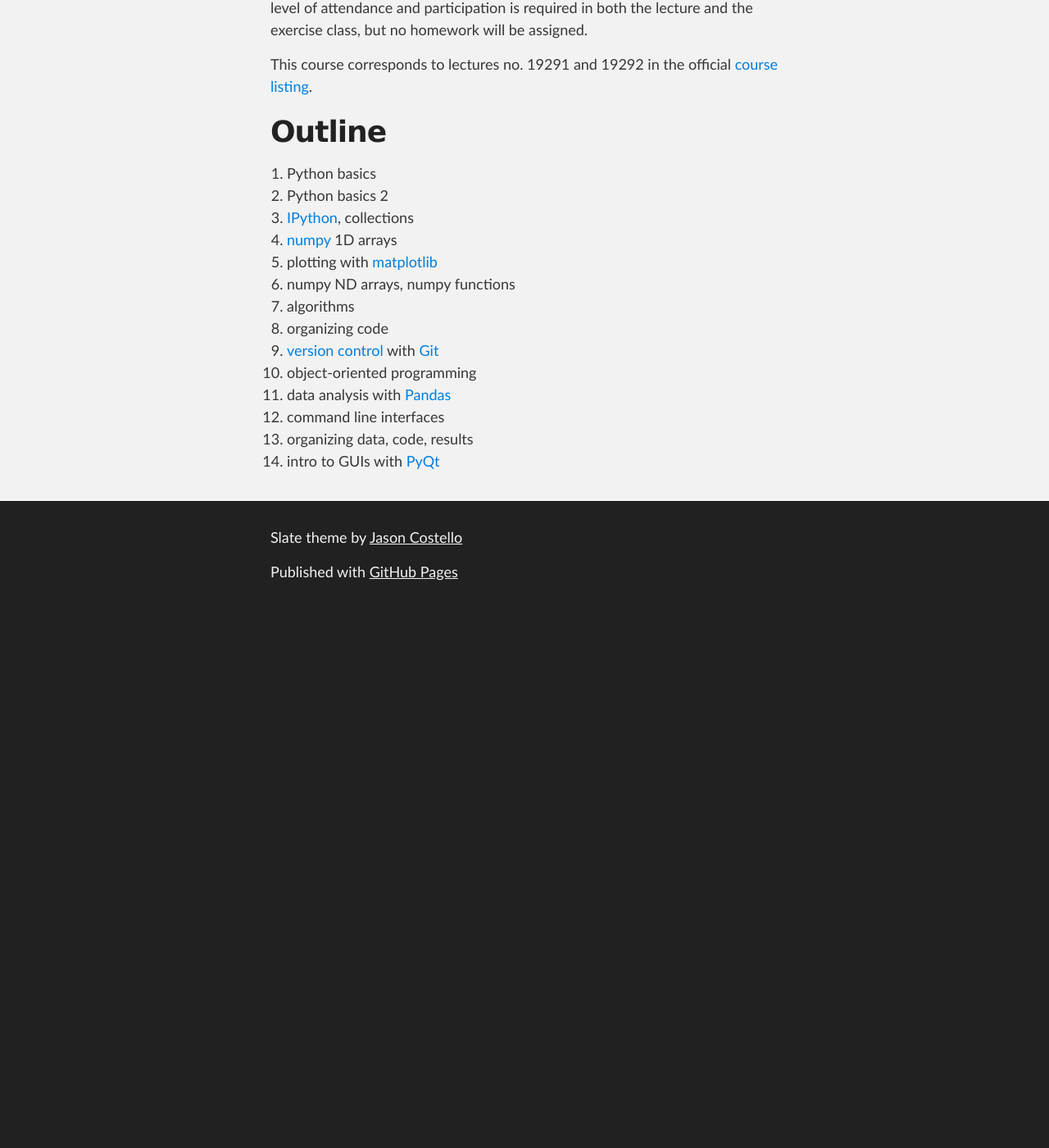
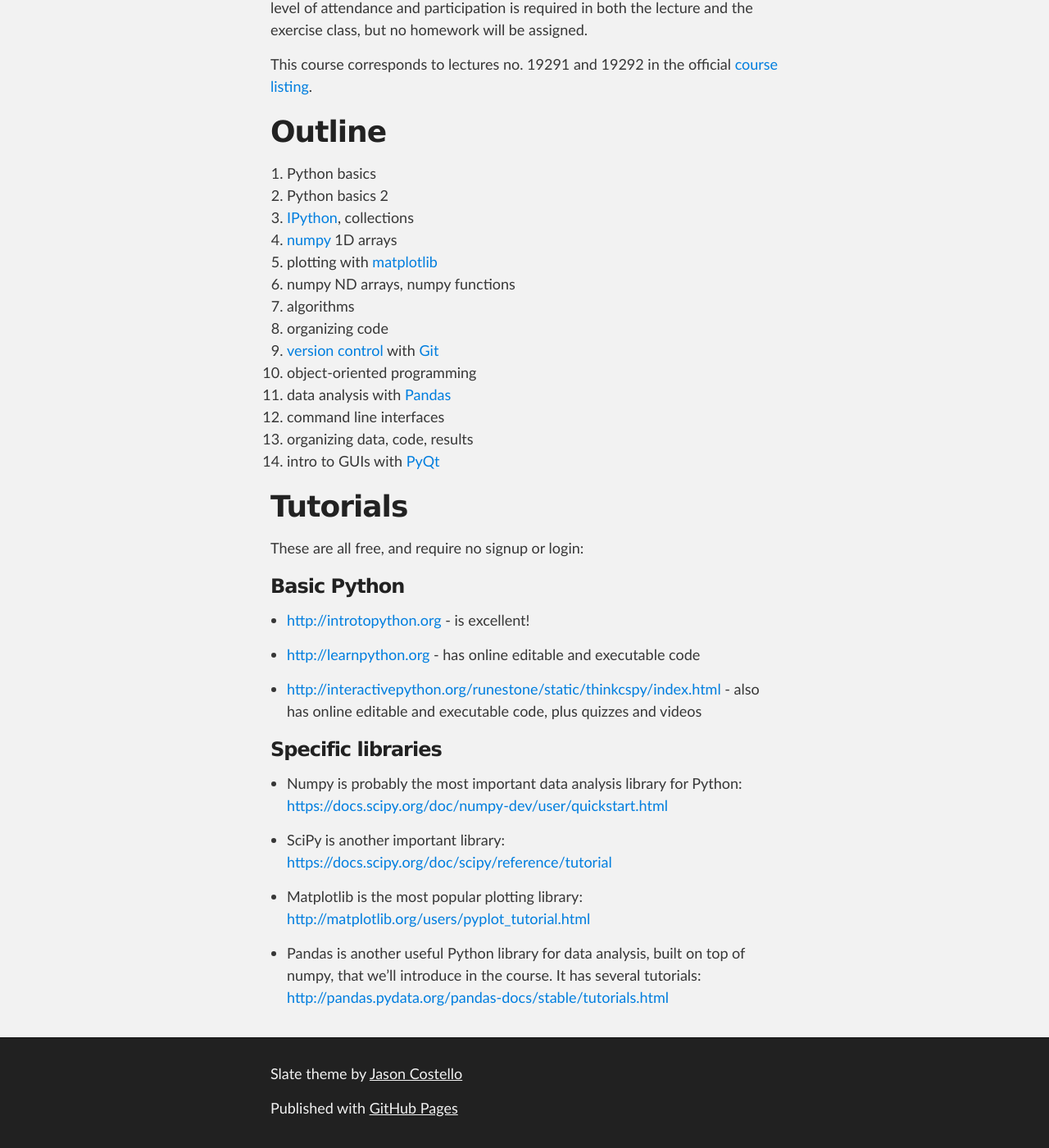
Before and after one commit to SciPyCourse2017/scipycourse2017.github.io, a Jekyll site: the page built from index.md, in a window 1280 px wide and 1400 px high, scrolled down 724 px. Shown: the whole window at 82% size. Built offline with Jekyll 4.4.1, drawn with Linux system fonts in a browser that asks for light colours; before the commit the page ends 1470 px from its top, so only the background shows below that.

Commit message:
Add list of tutorials

```diff
--- a/index.md
+++ b/index.md
@@ -47,3 +47,31 @@ listing](https://lsf.verwaltung.uni-muenchen.de/qisserver/rds?state=verpublish&s
 1. command line interfaces
 1. organizing data, code, results
 1. intro to GUIs with [PyQt](https://en.wikipedia.org/wiki/PyQt)
+
+# Tutorials
+
+These are all free, and require no signup or login:
+
+### Basic Python
+
+* <http://introtopython.org> - is excellent!
+
+* <http://learnpython.org> - has online editable and executable code
+
+* <http://interactivepython.org/runestone/static/thinkcspy/index.html> - also has online
+  editable and executable code, plus quizzes and videos
+
+### Specific libraries
+
+* Numpy is probably the most important data analysis library for Python:
+  <https://docs.scipy.org/doc/numpy-dev/user/quickstart.html>
+
+* SciPy is another important library:
+  <https://docs.scipy.org/doc/scipy/reference/tutorial>
+
+* Matplotlib is the most popular plotting library:
+  <http://matplotlib.org/users/pyplot_tutorial.html>
+
+* Pandas is another useful Python library for data analysis, built on top of numpy, that we'll
+  introduce in the course. It has several tutorials:
+  <http://pandas.pydata.org/pandas-docs/stable/tutorials.html>
```
